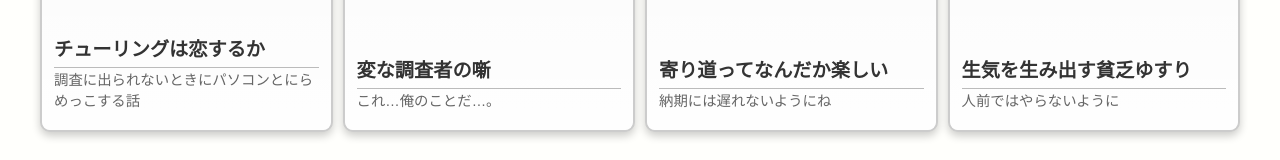
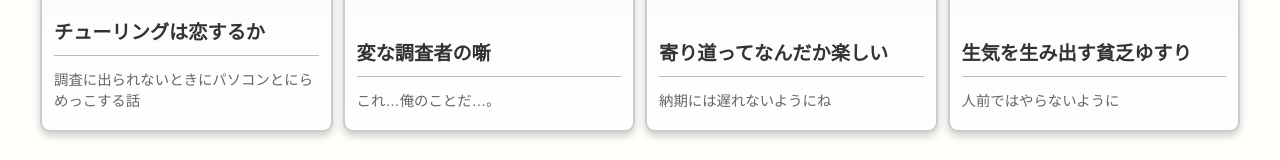
Before and after one commit to ATARO-QQQ/An-syachiku-portrait-home-test-maraly-alpha-1, a plain HTML site: page index.html in a window 1280 px wide. Shown: the part 1227-1387 px from the top of the page. Drawn offline with Linux system fonts and the light colour scheme.

Commit message:
Update index.html

```diff
--- a/index.html
+++ b/index.html
@@ -323,17 +323,20 @@
             border-radius: 0 0 8px 8px;
         }
 
+/* 記事のタイトル位置変更 */
 .article-title {
     font-size: 1.2rem;
     font-weight: bold;
     border-bottom: 1px solid #bbb;
-            padding-bottom: 5px;
-            margin-top: auto;
+    padding-bottom: 10px;  /* 間隔を広げた */
+    margin-top: 10px;  /* タイトルと下の要素の間隔 */
 }
 
+/* 概要とタイトルを隔てる線の間隔を調整 */
 .article-description {
     font-size: 0.9rem;
     color: #666;
+    margin-top: 12px;  /* 概要とタイトルの間隔を広げた */
     margin-bottom: 8px;
 }
 
```
Lines whose indentation alone changed are shown as unchanged.
